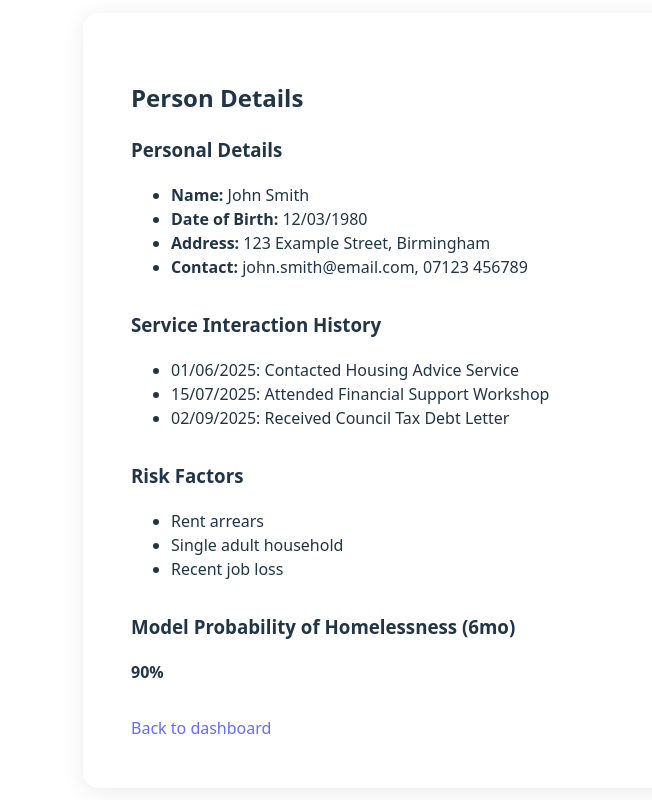
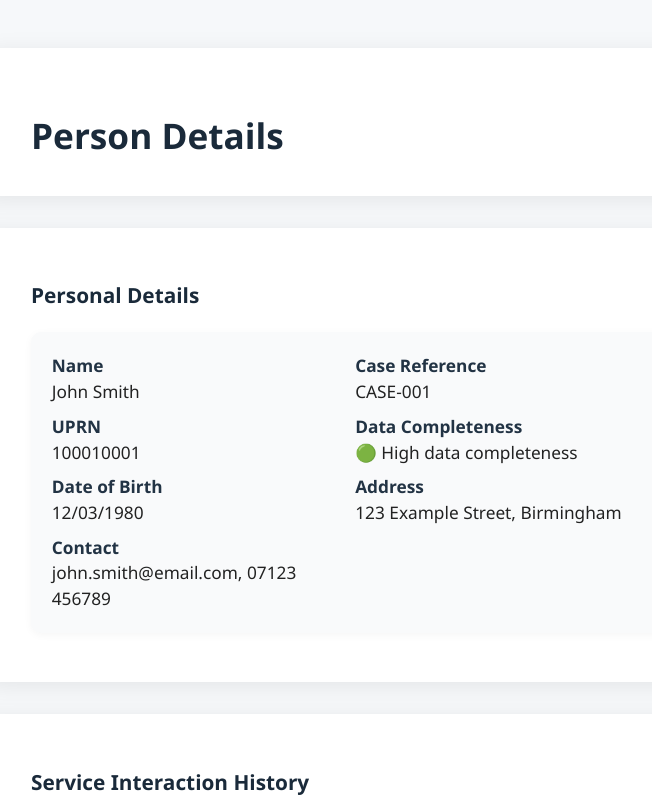
Before and after one commit to Moggach/local-gov-innovation-hackathon, a React (Vite) app: page /person/1 in a window 1280 px wide. Shown: the top 800 px of the page, without its empty margins (159-811 px from the left). Built offline with nearby package versions, Linux system fonts and the light colour scheme.

Commit message:
additional columns for cases table and more styling updates

```diff
--- a/src/App.tsx
+++ b/src/App.tsx
@@ -10,10 +10,10 @@ import {
 
 
 const cases = [
-  { id: 1, name: 'John Smith', risk: 'High', details: 'Rent arrears', probability: 90 },
-  { id: 2, name: 'Jane Doe', risk: 'Medium', details: 'Council tax debt', probability: 60 },
-  { id: 3, name: 'Sam Lee', risk: 'Low', details: 'Universal Credit delay', probability: 20 },
-  { id: 4, name: 'Alex Green', risk: 'High', details: 'Eviction notice', probability: 80 },
+  { id: 1, reference: 'CASE-001', uprn: '100010001', name: 'John Smith', risk: 'High', details: 'Rent arrears', probability: 90, completeness: 'high' },
+  { id: 2, reference: 'CASE-002', uprn: '100010002', name: 'Jane Doe', risk: 'Medium', details: 'Council tax debt', probability: 60, completeness: 'partial' },
+  { id: 3, reference: 'CASE-003', uprn: '100010003', name: 'Sam Lee', risk: 'Low', details: 'Universal Credit delay', probability: 20, completeness: 'limited' },
+  { id: 4, reference: 'CASE-004', uprn: '100010004', name: 'Alex Green', risk: 'High', details: 'Eviction notice', probability: 80, completeness: 'high' },
 ];
 
 
@@ -41,8 +41,11 @@ function Dashboard() {
         <table className="cases-table">
           <thead>
             <tr>
+              <th>Case Reference</th>
+              <th>UPRN</th>
               <th>Name</th>
               <th>Risk Status</th>
+              <th>Data Completeness</th>
               <th>Details</th>
               <th>Probability of Homelessness (6mo)</th>
             </tr>
@@ -51,9 +54,22 @@ function Dashboard() {
             {cases.map((c) => (
               <tr key={c.id} className={`risk-${c.risk.toLowerCase()}`}>
                 <td>
-                  <Link to={`/person/${c.id}`} className="case-link">{c.name}</Link>
+                  <Link to={`/person/${c.id}`} className="case-link">{c.reference}</Link>
                 </td>
+                <td>{c.uprn}</td>
+                <td>{c.name}</td>
                 <td>{c.risk}</td>
+                <td>
+                  {c.completeness === 'high' && (
+                    <span style={{ fontSize: '1em' }} title="High data completeness">🟢 High data completeness</span>
+                  )}
+                  {c.completeness === 'partial' && (
+                    <span style={{ fontSize: '1em' }} title="Partial data">🟡 Partial data</span>
+                  )}
+                  {c.completeness === 'limited' && (
+                    <span style={{ fontSize: '1em' }} title="Very limited data (CT only)">🔴 Very limited data (CT only)</span>
+                  )}
+                </td>
                 <td>{c.details}</td>
                 <td>{c.probability}%</td>
               </tr>
--- /dev/null
+++ b/src/PersonPage.css
@@ -0,0 +1,101 @@
+/* PersonPage.css - Clean, accessible, modern UI styling for person page */
+.person-page {
+  font-family: 'Segoe UI', 'Roboto', 'Arial', sans-serif;
+  background: #f6f8fa;
+  min-height: 100vh;
+  padding: 3em 0 4em 0;
+  color: #222;
+}
+.person-header {
+  background: #fff;
+  border-radius: 16px 16px 0 0;
+  box-shadow: 0 4px 24px rgba(0,0,0,0.08);
+  max-width: 900px;
+  margin: 0 auto;
+  padding: 2em 3em 1em 3em;
+}
+.person-title {
+  font-size: 2.2em;
+  font-weight: 700;
+  color: #1a2a3a;
+  margin-bottom: 0.5em;
+}
+.person-section {
+  background: #fff;
+  border-radius: 0 0 16px 16px;
+  box-shadow: 0 4px 24px rgba(0,0,0,0.08);
+  max-width: 900px;
+  margin: 2em auto 0 auto;
+  padding: 2em 3em;
+}
+.person-section-title {
+  font-size: 1.3em;
+  color: #1a2a3a;
+  font-weight: 600;
+  margin-bottom: 1em;
+}
+.person-details-list {
+  display: grid;
+  grid-template-columns: 1fr 2fr;
+  gap: 0.5em 1.5em;
+  font-size: 1.08em;
+  background: #f9fafb;
+  border-radius: 10px;
+  box-shadow: 0 2px 8px rgba(0,0,0,0.04);
+  padding: 1.2em;
+}
+.person-details-list dt {
+  font-weight: 600;
+  color: #234;
+}
+.person-details-list dd {
+  margin: 0;
+  color: #222;
+}
+.person-list {
+  font-size: 1.08em;
+  background: #f9fafb;
+  border-radius: 10px;
+  box-shadow: 0 2px 8px rgba(0,0,0,0.04);
+  padding: 1.2em;
+  margin: 0;
+  list-style: disc inside;
+}
+.person-probability {
+  font-size: 1.15em;
+  font-weight: 600;
+  color: #234;
+  background: #f9fafb;
+  border-radius: 8px;
+  padding: 0.8em 1.2em;
+  display: inline-block;
+  margin-top: 0.5em;
+}
+.person-nav {
+  text-align: right;
+  max-width: 900px;
+  margin: 2em auto 0 auto;
+}
+.back-link {
+  color: #234;
+  font-weight: 500;
+  text-decoration: none;
+  background: #e9ecef;
+  border-radius: 6px;
+  padding: 0.5em 1.2em;
+  transition: background 0.2s;
+}
+.back-link:hover {
+  background: #d0d6db;
+  text-decoration: underline;
+}
+@media (max-width: 700px) {
+  .person-header, .person-section, .person-nav {
+    padding: 1em 0.5em;
+    max-width: 100%;
+  }
+  .person-details-list {
+    grid-template-columns: 1fr;
+    padding: 0.8em;
+  }
+}
--- a/src/PersonPage.tsx
+++ b/src/PersonPage.tsx
@@ -1,6 +1,7 @@
 import { Link, useParams } from 'react-router-dom';
 
 // Dummy details for demo purposes
+import './PersonPage.css';
 const detailsById: Record<number, any> = {
   1: {
     dob: '12/03/1980',
@@ -47,54 +48,60 @@ const detailsById: Record<number, any> = {
 export default function PersonPage() {
   const { id } = useParams();
   const personId = Number(id);
-  // Cases array must be imported from App
   const cases = [
-    { id: 1, name: 'John Smith', risk: 'High', details: 'Rent arrears', probability: 90 },
-    { id: 2, name: 'Jane Doe', risk: 'Medium', details: 'Council tax debt', probability: 60 },
-    { id: 3, name: 'Sam Lee', risk: 'Low', details: 'Universal Credit delay', probability: 20 },
-    { id: 4, name: 'Alex Green', risk: 'High', details: 'Eviction notice', probability: 80 },
+    { id: 1, reference: 'CASE-001', uprn: '100010001', name: 'John Smith', risk: 'High', details: 'Rent arrears', probability: 90, completeness: 'high' },
+    { id: 2, reference: 'CASE-002', uprn: '100010002', name: 'Jane Doe', risk: 'Medium', details: 'Council tax debt', probability: 60, completeness: 'partial' },
+    { id: 3, reference: 'CASE-003', uprn: '100010003', name: 'Sam Lee', risk: 'Low', details: 'Universal Credit delay', probability: 20, completeness: 'limited' },
+    { id: 4, reference: 'CASE-004', uprn: '100010004', name: 'Alex Green', risk: 'High', details: 'Eviction notice', probability: 80, completeness: 'high' },
   ];
   const person = cases.find(c => c.id === personId);
   const details = detailsById[personId];
 
   if (!person || !details) {
     return (
-      <div className="person-page" style={{ padding: '3em', maxWidth: '700px', margin: '0 auto', background: '#fff', borderRadius: '16px', boxShadow: '0 4px 24px rgba(0,0,0,0.08)' }}>
-        <h2>Person Not Found</h2>
-        <Link to="/">Back to dashboard</Link>
-      </div>
+      <main className="person-page">
+        <h2 className="person-title">Person Not Found</h2>
+        <Link to="/" className="back-link">Back to dashboard</Link>
+      </main>
     );
   }
 
   return (
-    <div className="person-page" style={{ padding: '3em', maxWidth: '700px', margin: '0 auto', background: '#fff', borderRadius: '16px', boxShadow: '0 4px 24px rgba(0,0,0,0.08)' }}>
-      <h2>Person Details</h2>
-      <section style={{ marginBottom: '2em' }}>
-        <h3>Personal Details</h3>
-        <ul>
-          <li><strong>Name:</strong> {person.name}</li>
-          <li><strong>Date of Birth:</strong> {details.dob}</li>
-          <li><strong>Address:</strong> {details.address}</li>
-          <li><strong>Contact:</strong> {details.contact}</li>
-        </ul>
+      <main className="person-page">
+        <header className="person-header">
+          <h2 className="person-title">Person Details</h2>
+        </header>
+        <section className="person-section">
+          <h3 className="person-section-title">Personal Details</h3>
+          <dl className="person-details-list">
+            <div><dt>Name</dt><dd>{person.name}</dd></div>
+            <div><dt>Case Reference</dt><dd>{person.reference}</dd></div>
+            <div><dt>UPRN</dt><dd>{person.uprn}</dd></div>
+            <div><dt>Data Completeness</dt><dd>{person.completeness === 'high' && <span title="High data completeness">🟢 High data completeness</span>}{person.completeness === 'partial' && <span title="Partial data">🟡 Partial data</span>}{person.completeness === 'limited' && <span title="Very limited data (CT only)">🔴 Very limited data (CT only)</span>}</dd></div>
+            <div><dt>Date of Birth</dt><dd>{details.dob}</dd></div>
+            <div><dt>Address</dt><dd>{details.address}</dd></div>
+            <div><dt>Contact</dt><dd>{details.contact}</dd></div>
+          </dl>
         </section>
-      <section style={{ marginBottom: '2em' }}>
-        <h3>Service Interaction History</h3>
-        <ul>
+        <section className="person-section">
+          <h3 className="person-section-title">Service Interaction History</h3>
+          <ul className="person-list">
             {details.history.map((h: string, idx: number) => <li key={idx}>{h}</li>)}
           </ul>
         </section>
-      <section style={{ marginBottom: '2em' }}>
-        <h3>Risk Factors</h3>
-        <ul>
+        <section className="person-section">
+          <h3 className="person-section-title">Risk Factors</h3>
+          <ul className="person-list">
             {details.riskFactors.map((r: string, idx: number) => <li key={idx}>{r}</li>)}
           </ul>
         </section>
-      <section style={{ marginBottom: '2em' }}>
-        <h3>Model Probability of Homelessness (6mo)</h3>
-        <p><strong>{person.probability}%</strong></p>
+        <section className="person-section">
+          <h3 className="person-section-title">Model Probability of Homelessness (6mo)</h3>
+          <p className="person-probability"><strong>{person.probability}%</strong></p>
         </section>
-      <Link to="/">Back to dashboard</Link>
-    </div>
+        <nav className="person-nav">
+          <Link to="/" className="back-link">Back to dashboard</Link>
+        </nav>
+      </main>
   );
 }
```
Lines whose indentation alone changed are shown as unchanged.
